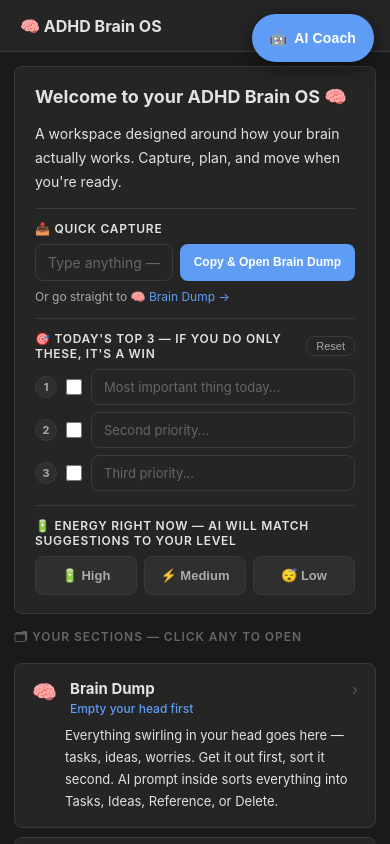
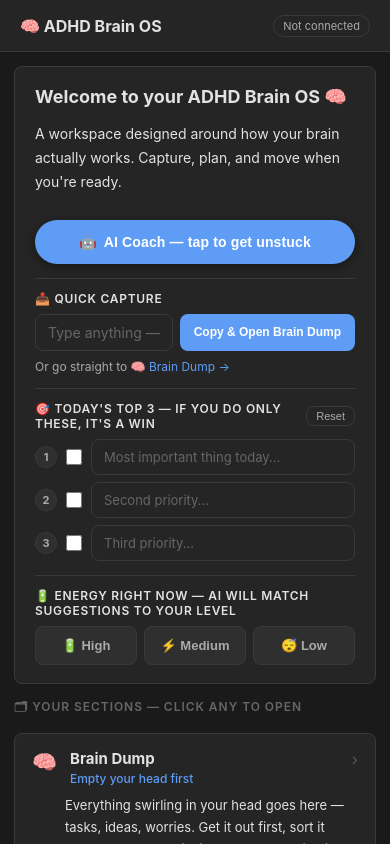
Before and after one commit to kanundrum/AI-Assistant, a plain HTML site: page home.html in a window 390 px wide. Drawn offline with Linux system fonts and the light colour scheme.

Commit message:
Mobile: AI Coach button inline under title, scrolls with page

```diff
--- a/home.html
+++ b/home.html
@@ -144,7 +144,7 @@
     .btn-secondary:hover{color:var(--text)}
 
     /* MOBILE */
-    .mob-fab{display:none;position:fixed;top:14px;right:16px;height:48px;padding:0 18px;border-radius:24px;background:var(--accent);border:none;color:#fff;font-size:14px;font-weight:700;cursor:pointer;z-index:90;box-shadow:0 4px 20px rgba(0,0,0,.5);transition:background .2s;gap:7px;align-items:center;white-space:nowrap;letter-spacing:.01em}
+    .mob-fab{display:none;height:44px;padding:0 20px;border-radius:22px;background:var(--accent);border:none;color:#fff;font-size:14px;font-weight:700;cursor:pointer;box-shadow:0 3px 12px rgba(0,0,0,.4);transition:background .2s;gap:7px;align-items:center;white-space:nowrap;letter-spacing:.01em;margin-top:12px;width:100%}
     .mob-fab:hover{background:var(--accent-h)}
     .mob-sheet{display:none;position:fixed;bottom:0;left:0;right:0;background:var(--surface);border-top:1px solid var(--border);border-radius:16px 16px 0 0;z-index:95;max-height:80vh;overflow-y:auto;padding:16px;flex-direction:column;gap:10px;transform:translateY(100%);transition:transform .3s cubic-bezier(.4,0,.2,1)}
     .mob-sheet.open{transform:translateY(0)}
@@ -157,7 +157,7 @@
       html,body{overflow:auto}
       .layout{grid-template-columns:1fr;height:auto;overflow:visible}
       .right{display:none}
-      .mob-fab{display:flex;align-items:center;justify-content:center;gap:7px}
+      .mob-fab{display:flex;align-items:center;justify-content:center;gap:7px;width:100%}
       .mob-sheet{display:flex}
       .left{border-right:none;padding:14px 14px 80px}
       .welcome-title{font-size:18px}
@@ -223,6 +223,7 @@
     <div class="welcome-card">
       <div class="welcome-title">Welcome to your ADHD Brain OS 🧠</div>
       <div class="welcome-desc">A workspace designed around how your brain actually works. Capture, plan, and move when you're ready.</div>
+      <button class="mob-fab" onclick="openMobSheet()" aria-label="Open AI Assistant">🤖 <span>AI Coach — tap to get unstuck</span></button>
 
       <div class="inline-sep">
         <div class="inline-label">📥 Quick Capture</div>
@@ -334,8 +335,7 @@
 
 </div>
 
-<!-- MOBILE: floating button + bottom sheet -->
-<button class="mob-fab" onclick="openMobSheet()" aria-label="Open AI Assistant">🤖 <span>AI Coach</span></button>
+<!-- MOBILE: floating button (inline, inserted into welcome card via JS on mobile) -->
 
 <div class="mob-sheet" id="mobSheet">
   <div class="mob-sheet-handle"></div>
```
